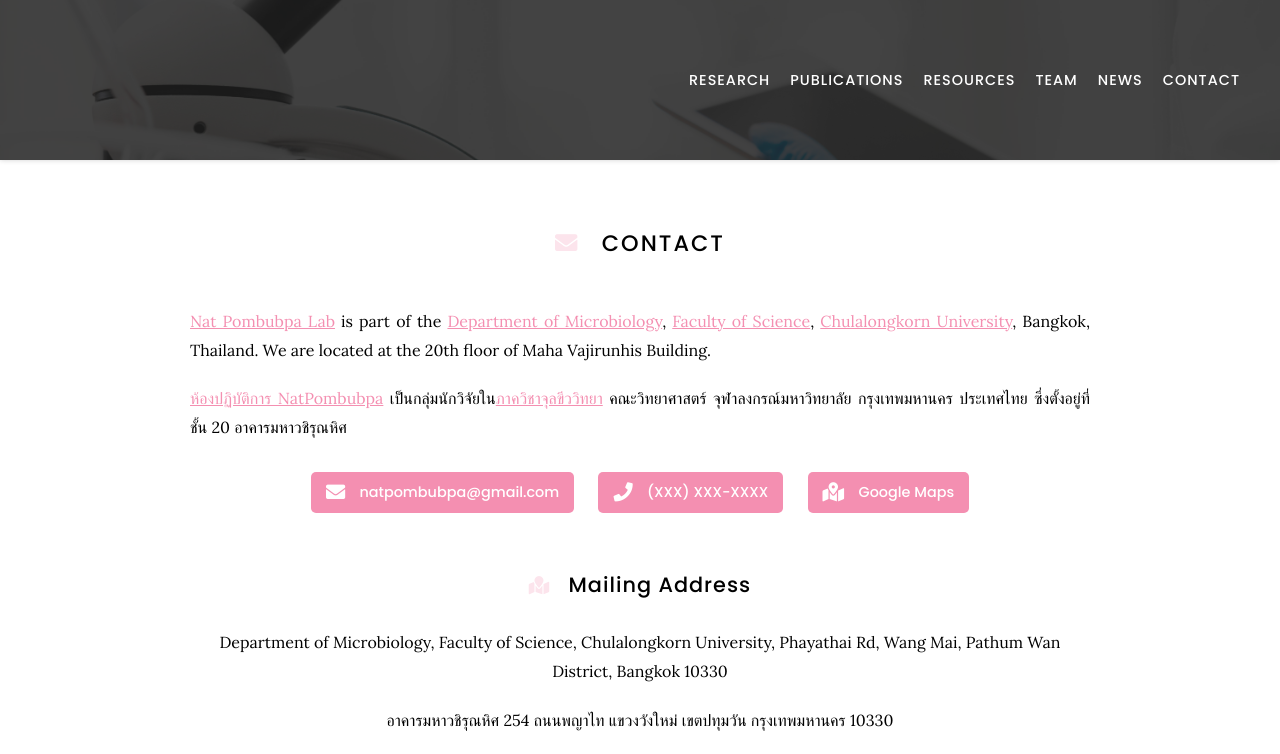
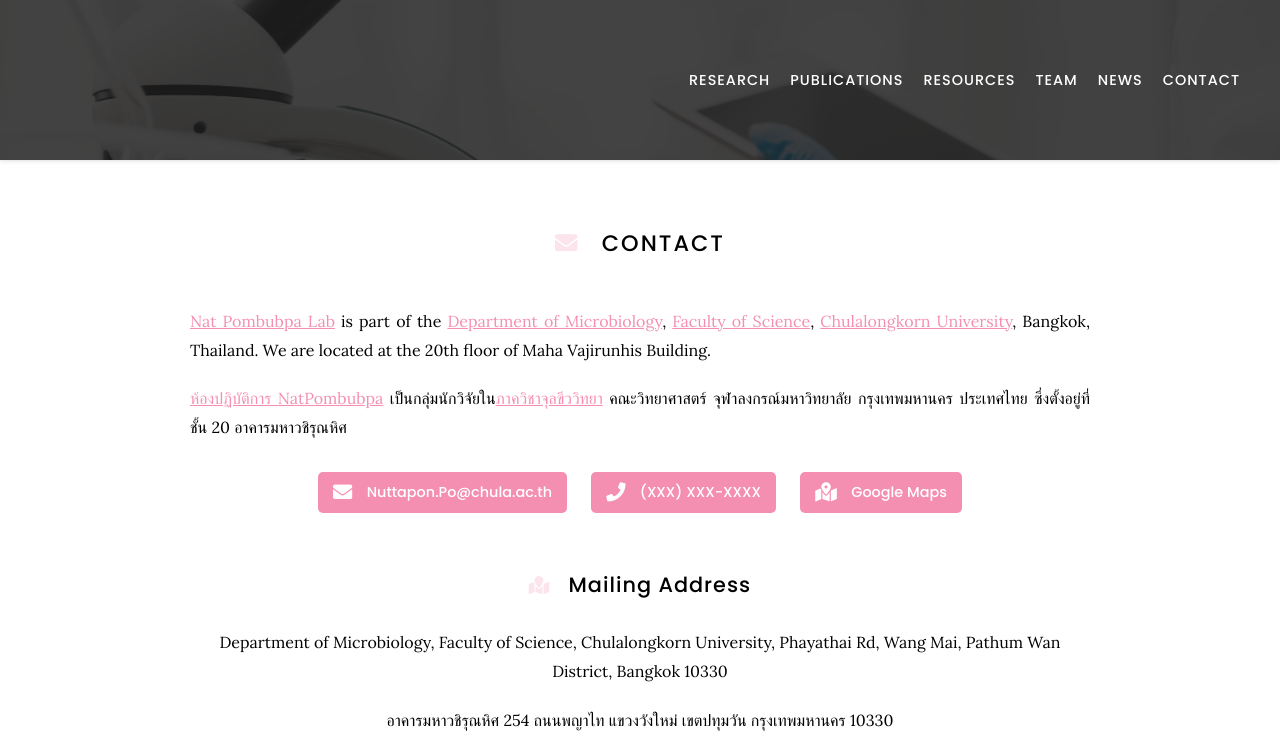
Before and after one commit to natpombubpa-lab/natpombubpa-lab.github.io, a Jekyll site: the page built from contact/index.md, in a window 1280 px wide. Shown: the top 754 px of the page. Built offline with Jekyll 4.4.1, drawn with Linux system fonts in a browser that asks for light colours; nearby versions of some CDN libraries; grey boxes are pictures that could not be loaded.

Commit message:
Update _config.yaml

```diff
--- a/_config.yaml
+++ b/_config.yaml
@@ -11,7 +11,7 @@
 
 # site social media and other links
 links:
-  email: natpombubpa@gmail.com
+  email: Nuttapon.Po@chula.ac.th
   google-scholar: Nuttapon Pombubpa
   github: natpombubpa-lab
   #twitter: GreeneScientist
```
